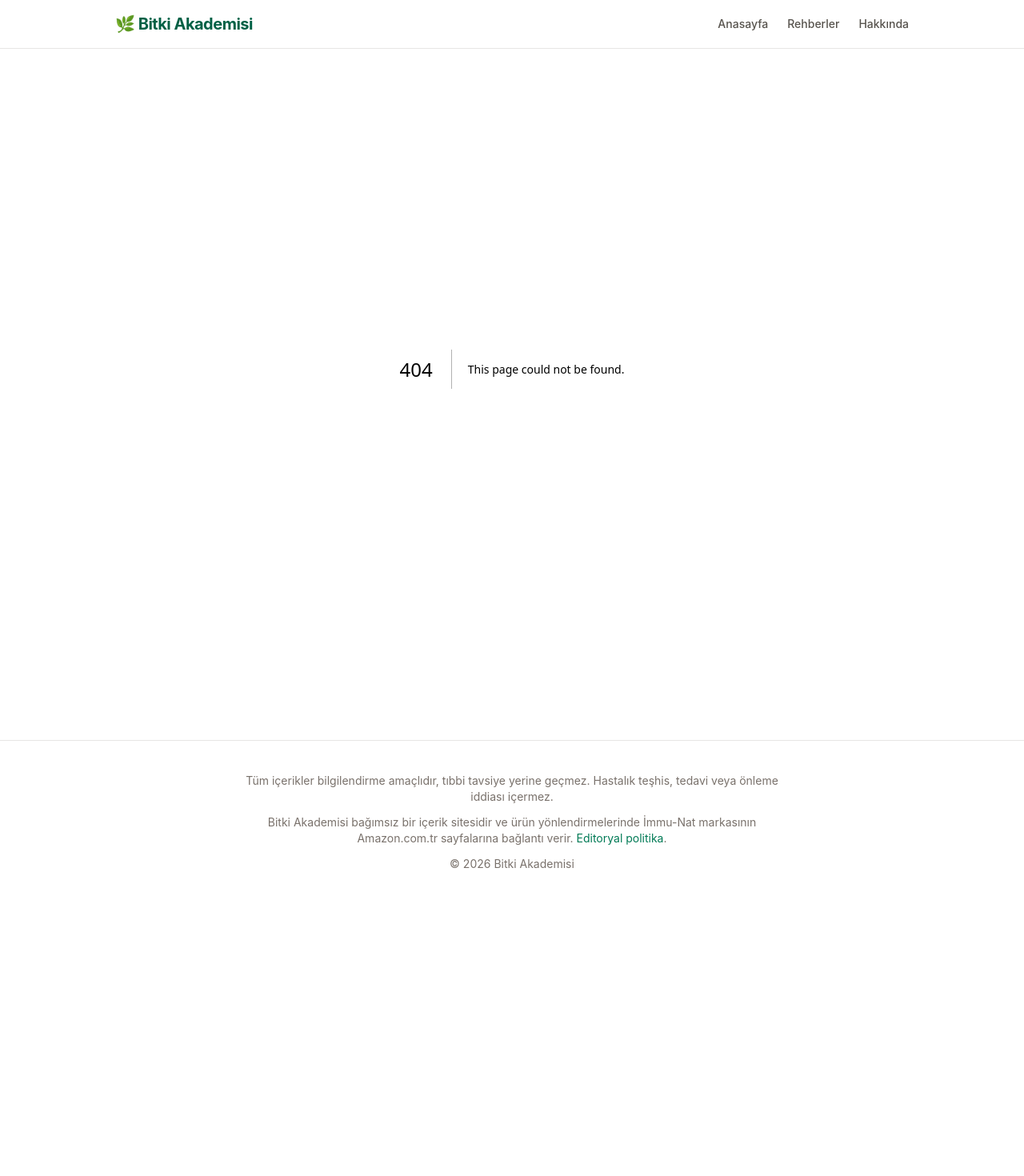
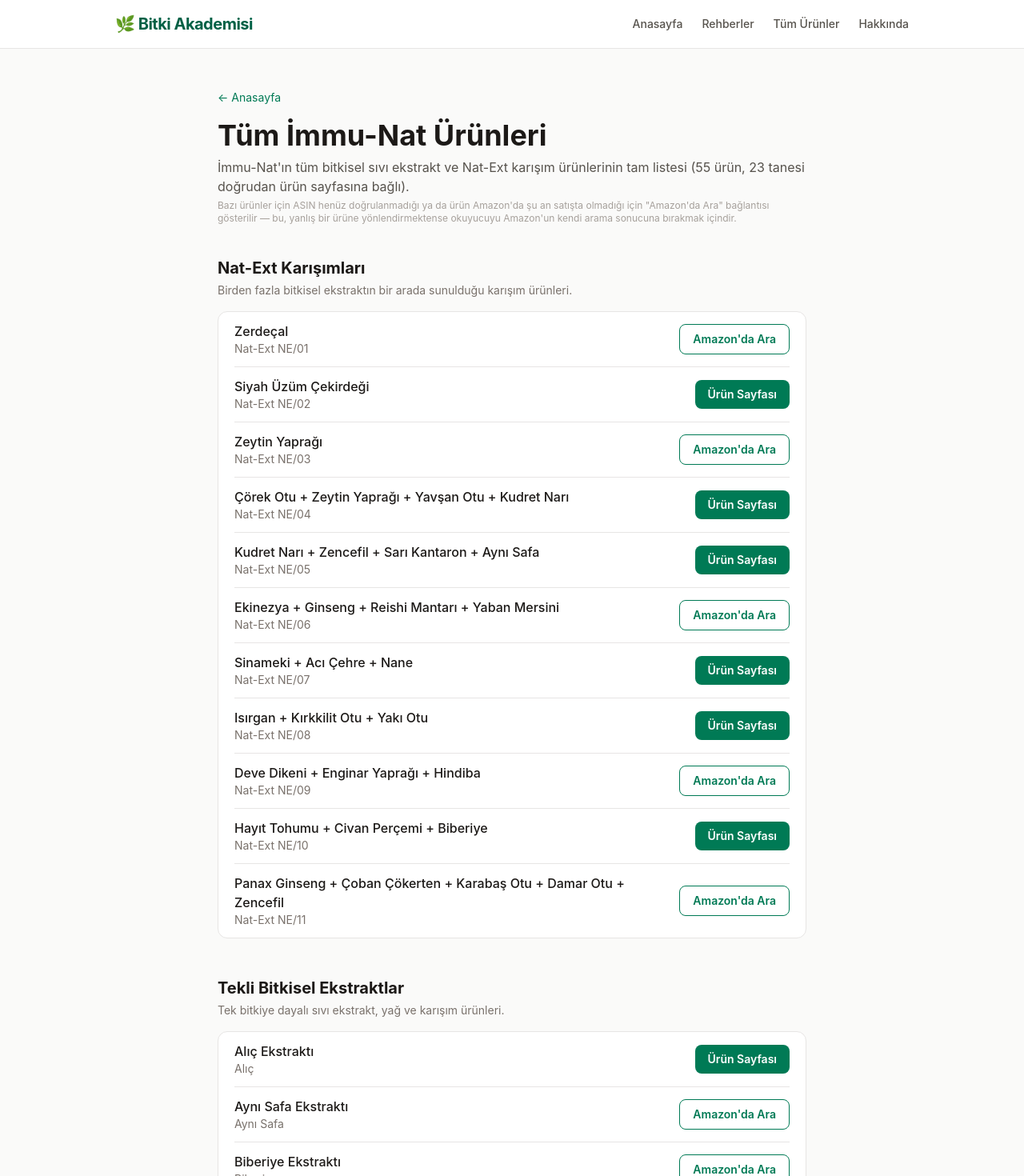
Before and after one commit to Bitcomethub/bitki-akademisi, a Next.js app: page /urunler in a window 1280 px wide. Before the commit this address had no page. Shown: the top 1470 px of the page at 80% size. Before the commit the page ends 1130 px from the top, so only its background shows below. Built offline with nearby package versions, Linux system fonts and the light colour scheme.

Commit message:
feat: /urunler sayfası — tüm 55 İmmu-Nat ürünü (44 tekli + 11 Nat-Ext) Amazon linkleriyle, makale beklemeden

```diff
--- a/app/layout.tsx
+++ b/app/layout.tsx
@@ -93,6 +93,9 @@
               <Link href="/blog" className="hover:text-emerald-700">
                 Rehberler
               </Link>
+              <Link href="/urunler" className="hover:text-emerald-700">
+                Tüm Ürünler
+              </Link>
               <Link href="/hakkinda" className="hover:text-emerald-700">
                 Hakkında
               </Link>
--- a/app/sitemap.ts
+++ b/app/sitemap.ts
@@ -31,6 +31,7 @@
       images: [coverUrl(SITE_COVER_SLUG)],
     },
     { url: `${base}/blog`, lastModified: newestPost, changeFrequency: "daily", priority: 0.9 },
+    { url: `${base}/urunler`, lastModified: newestPost, changeFrequency: "weekly", priority: 0.9 },
     { url: `${base}/hakkinda`, lastModified: newestPost, changeFrequency: "monthly", priority: 0.5 },
     ...posts.map((post) => ({
       url: `${base}/blog/${post.slug}`,
--- /dev/null
+++ b/app/urunler/page.tsx
@@ -0,0 +1,146 @@
+import type { Metadata } from "next";
+import Link from "next/link";
+import {
+  products,
+  natExt,
+  brand,
+  site,
+  amazonUrlFor,
+  isDirectProductLink,
+  type BrandProduct,
+} from "@/lib/brand-facts";
+
+export const metadata: Metadata = {
+  title: "Tüm İmmu-Nat Ürünleri",
+  description:
+    "İmmu-Nat'ın tüm bitkisel sıvı ekstrakt ve Nat-Ext karışım ürünlerinin tam listesi ve Amazon.com.tr bağlantıları.",
+  alternates: { canonical: `${site.url}/urunler` },
+};
+
+function natExtAmazonUrl(item: {
+  code: string;
+  contents: string[];
+  asin?: string;
+  asinDelisted?: string;
+}): { url: string; direct: boolean } {
+  if (item.asin) {
+    return { url: `${brand.amazonProductBase}${item.asin}`, direct: true };
+  }
+  const query = `nat+ext+${item.contents.join("+")}`
+    .toLocaleLowerCase("tr")
+    .replace(/ı/g, "i")
+    .replace(/[şğüöçİĞÜÖÇ ]/g, (c) =>
+      ({ ş: "s", ğ: "g", ü: "u", ö: "o", ç: "c", İ: "i", " ": "+" }[c] ?? c)
+    );
+  return { url: `${brand.amazonSearchBase}${query}`, direct: false };
+}
+
+function ProductRow({ product }: { product: BrandProduct }) {
+  const url = amazonUrlFor(product);
+  const direct = isDirectProductLink(product);
+  return (
+    <li className="flex items-center justify-between gap-4 border-b border-stone-200 py-3 last:border-0">
+      <div>
+        <p className="font-medium text-stone-900">{product.name}</p>
+        <p className="text-sm text-stone-500">{product.plant}</p>
+      </div>
+      <a
+        href={url}
+        target="_blank"
+        rel="noopener sponsored"
+        className={`shrink-0 rounded-lg px-4 py-2 text-sm font-semibold transition-colors ${
+          direct
+            ? "bg-emerald-700 text-white hover:bg-emerald-800"
+            : "border border-emerald-700 text-emerald-700 hover:bg-emerald-50"
+        }`}
+      >
+        {direct ? "Ürün Sayfası" : "Amazon'da Ara"}
+      </a>
+    </li>
+  );
+}
+
+export default function UrunlerPage() {
+  const directCount =
+    products.filter(isDirectProductLink).length +
+    natExt.filter((n) => Boolean(n.asin)).length;
+  const total = products.length + natExt.length;
+
+  return (
+    <main className="max-w-3xl mx-auto px-4 py-12">
+      <Link href="/" className="text-sm text-emerald-700 hover:underline">
+        ← Anasayfa
+      </Link>
+      <h1 className="text-3xl md:text-4xl font-bold text-stone-900 mt-4 mb-2">
+        Tüm İmmu-Nat Ürünleri
+      </h1>
+      <p className="text-stone-600 mb-1">
+        {brand.displayName}&apos;ın tüm bitkisel sıvı ekstrakt ve Nat-Ext
+        karışım ürünlerinin tam listesi ({total} ürün, {directCount} tanesi
+        doğrudan ürün sayfasına bağlı).
+      </p>
+      <p className="text-xs text-stone-400 mb-10">
+        Bazı ürünler için ASIN henüz doğrulanmadığı ya da ürün Amazon&apos;da
+        şu an satışta olmadığı için &quot;Amazon&apos;da Ara&quot; bağlantısı
+        gösterilir — bu, yanlış bir ürüne yönlendirmektense okuyucuyu
+        Amazon&apos;un kendi arama sonucuna bırakmak içindir.
+      </p>
+
+      <section className="mb-12">
+        <h2 className="text-xl font-bold text-stone-900 mb-1">
+          Nat-Ext Karışımları
+        </h2>
+        <p className="text-sm text-stone-500 mb-4">
+          Birden fazla bitkisel ekstraktın bir arada sunulduğu karışım
+          ürünleri.
+        </p>
+        <ul className="rounded-xl border border-stone-200 bg-white px-5">
+          {natExt.map((item) => {
+            const { url, direct } = natExtAmazonUrl(item);
+            return (
+              <li
+                key={item.code}
+                className="flex items-center justify-between gap-4 border-b border-stone-200 py-3 last:border-0"
+              >
+                <div>
+                  <p className="font-medium text-stone-900">
+                    {item.contents.join(" + ")}
+                  </p>
+                  <p className="text-sm text-stone-500">
+                    Nat-Ext {item.code}
+                  </p>
+                </div>
+                <a
+                  href={url}
+                  target="_blank"
+                  rel="noopener sponsored"
+                  className={`shrink-0 rounded-lg px-4 py-2 text-sm font-semibold transition-colors ${
+                    direct
+                      ? "bg-emerald-700 text-white hover:bg-emerald-800"
+                      : "border border-emerald-700 text-emerald-700 hover:bg-emerald-50"
+                  }`}
+                >
+                  {direct ? "Ürün Sayfası" : "Amazon'da Ara"}
+                </a>
+              </li>
+            );
+          })}
+        </ul>
+      </section>
+
+      <section>
+        <h2 className="text-xl font-bold text-stone-900 mb-1">
+          Tekli Bitkisel Ekstraktlar
+        </h2>
+        <p className="text-sm text-stone-500 mb-4">
+          Tek bitkiye dayalı sıvı ekstrakt, yağ ve karışım ürünleri.
+        </p>
+        <ul className="rounded-xl border border-stone-200 bg-white px-5">
+          {products.map((p) => (
+            <ProductRow key={p.name} product={p} />
+          ))}
+        </ul>
+      </section>
+    </main>
+  );
+}
```
